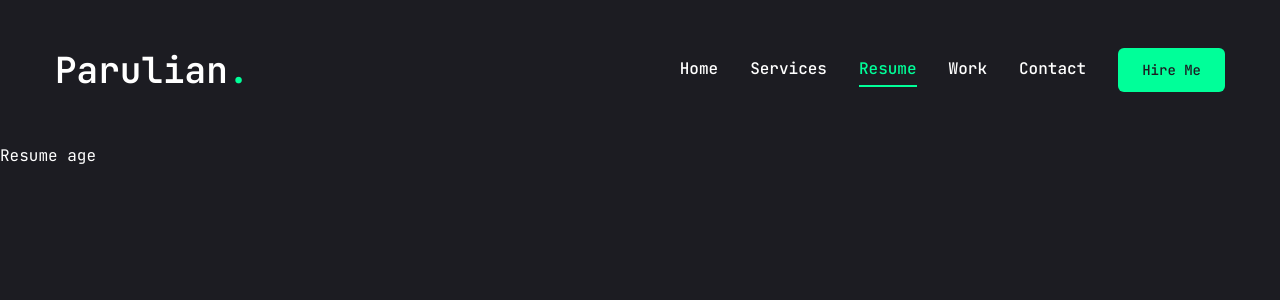
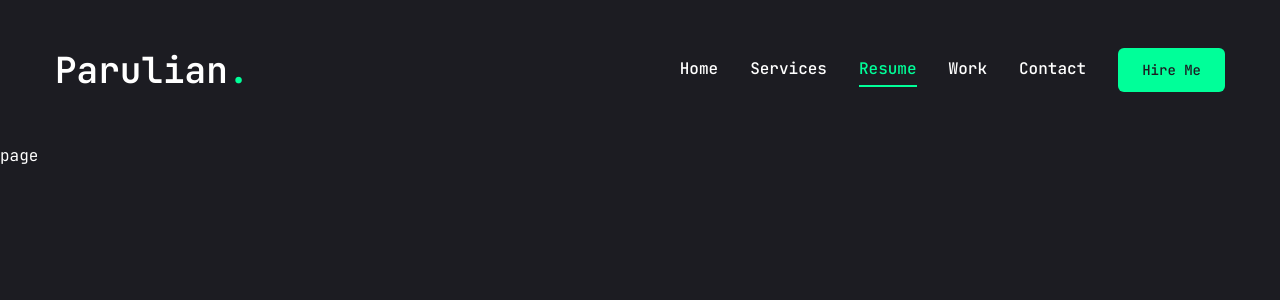
Before and after one commit to parulianrm/porto-parulian, a Next.js app: page /resume in a window 1280 px wide. Shown: the top 300 px of the page. Built offline with nearby package versions, Linux system fonts and the light colour scheme.

Commit message:
inisiasi menu resume

```diff
--- a/app/resume/page.jsx
+++ b/app/resume/page.jsx
@@ -1,5 +1,8 @@
-const Resume = () => {
-  return <div>Resume age</div>;
-}
+"use client";
+import Link from "next/link";
 
-export default Resume
+const page = () => {
+    return <div>page</div>;
+};
+
+export default page;
```
